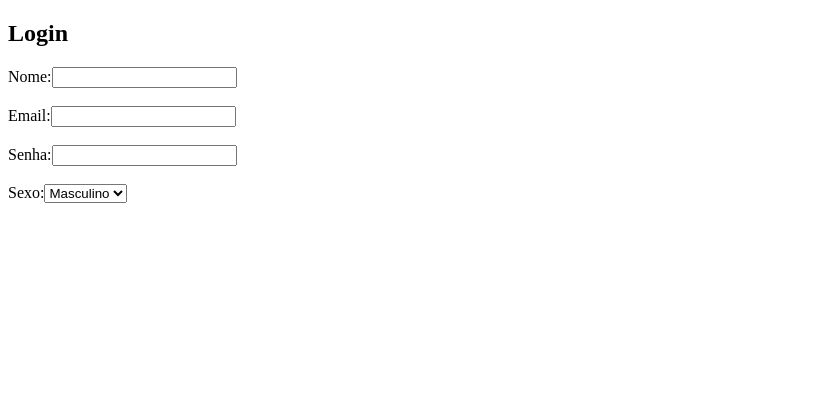
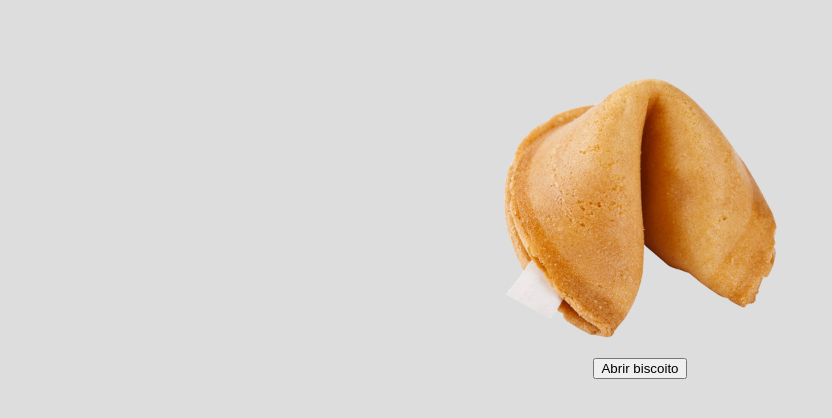
Before and after one commit to dev-vilela/Curso-de-ReactJS, a React (Create React App) app in the folder REACT/meuapp/: page / in a window 1280 px wide. Shown: the top 418 px of the page, without its empty margins (0-832 px from the left). Built offline with nearby package versions, Linux system fonts and the light colour scheme.

Commit message:
Projeto biscoito da com frases

```diff
--- a/REACT/meuapp/src/App.js
+++ b/REACT/meuapp/src/App.js
@@ -384,56 +384,51 @@
 */
 
 import React, {Component} from "react";
+import './index.css';
+import './estilo.css';
 
 class App extends Component{
+
     constructor(props){
-        super(props);
-        this.state = {
-          form: {
-            nome: '',
-            email: '',
-            senha: '',
-            sexo: ''
-          }
-        }
+      super(props);
+      this.state = {
+          textoFrase: ''
+      };
 
-        this.dadosForm = this.dadosForm.bind(this);
+      this.quebraBiscoito = this.quebraBiscoito.bind(this);
 
-
+      this.frases = ['Siga os bons e aprenda com eles.', 'O riso é a menor distância entre duas pessoas.', 'Deixe de lado as preocupações e seja feliz.', 'Realize o óbvio, pense no improvável e conquiste o impossível.', 'Acredite em milagres, mas não dependa deles.', 'A maior barreira para o sucesso é o medo do fracasso.']
     }
 
-    dadosForm(e){
-      let form = this.state.form;
+    quebraBiscoito(){
+      let state = this.state;
 
-      form[e.target.name] = e.target.value;
-      this.setState({form:form})
+      let numeroAleatorio = Math.floor(Math.random() * this.frases.length);
+      state.textoFrase = '"' + this.frases[numeroAleatorio] + '"';
+      this.setState(state);
     }
 
     render(){
         return(
-            <div>
-             <h2>Login</h2>
-                Nome:
-                <input type="text" name="nome" value={this.state.form.nome} onChange={this.dadosForm} /> <br/> <br/>
-                Email:
-                <input type="email" name="email" value={this.state.form.email} onChange={this.dadosForm} /> <br/> <br/>
-                Senha:
-                <input type="text" name="senha" value={this.state.form.senha} onChange={this.dadosForm} /> <br/> <br/>
-                Sexo:
-                <select name="sexo" value={this.state.form.sexo} onChange={this.dadosForm} >
-                    <option value="masculino" >Masculino</option>
-                    <option value="feminino" >Feminino</option>
-                </select>
+            <div className="container" >
+             <img src={require('../src/assets/biscoito.png')} className="img" />
 
-                <div>
-                  <h3>{this.state.form.email}</h3>
-                  <h3>{this.state.form.senha}</h3>
-                  <h3>{this.state.form.sexo}</h3>
+             <Botao nome="Abrir biscoito" acaoBtn={this.quebraBiscoito} />
 
-                </div>
+             <h3 className="textoFrase" >{this.state.textoFrase} </h3>
             </div>
         );
     }
 }
 
+class Botao extends Component{
+  render(){
+    return(
+      <div>
+        <button onClick={this.props.acaoBtn} >{this.props.nome}</button>
+      </div>
+    );
+  }
+}
+
 export default App
--- /dev/null
+++ b/REACT/meuapp/src/estilo.css
@@ -0,0 +1,19 @@
+.container{
+    display: flex;
+    flex-direction: column;
+    width: 100%;
+    justify-content: center;
+    align-items: center;
+}
+
+.img{
+    width: 300px;
+    height: 300px;
+    margin-top: 50px;
+}
+
+.textoFrase{
+    font-style: italic;
+    color: #dd7d22;
+    text-align: center;
+}
--- /dev/null
+++ b/REACT/meuapp/src/index.css
@@ -0,0 +1,3 @@
+body{
+    background-color: #ddd;
+}
```
Also changed, not shown: REACT/meuapp/src/assets/biscoito.png (added).
